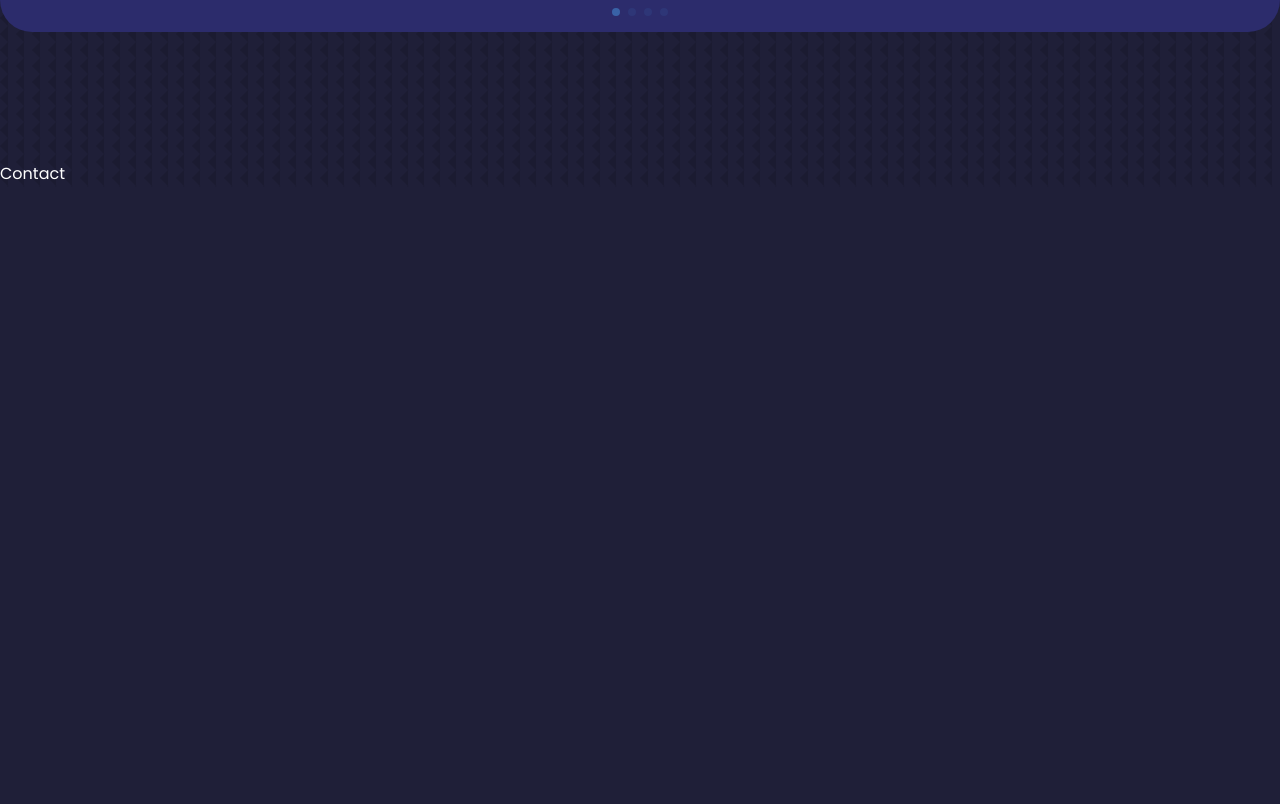
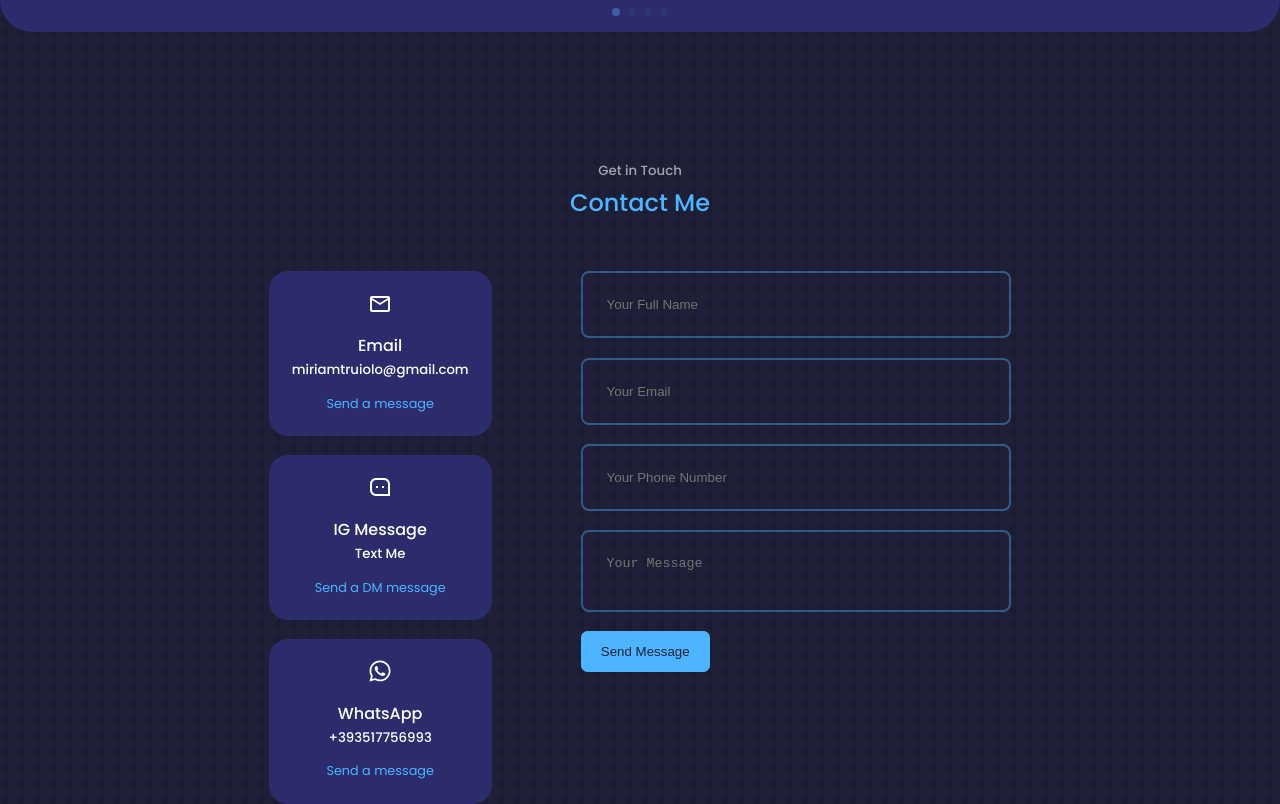
Before and after one commit to miriamtruiolo/react-mary-portfolio, a React (Create React App) app: page / in a window 1280 px wide. Shown: the part 4390-5194 px from the top of the page. Before the commit the page ends 4577 px from the top, so only its background shows below. Built offline with nearby package versions, Linux system fonts and the light colour scheme.

Commit message:
feat contact section + css

```diff
--- a/src/components/contact/Contact.jsx
+++ b/src/components/contact/Contact.jsx
@@ -1,10 +1,73 @@
-import React from 'react'
-import './contact.css'
+import React from "react";
+import "./contact.css";
+import { MdOutlineEmail } from "react-icons/md";
+import { RiMessage3Line } from "react-icons/ri";
+import { FaWhatsapp } from "react-icons/fa";
 
 const Contact = () => {
   return (
-    <section id='contact'>Contact</section>
-  )
-}
+    <section id="contact">
+      <h5>Get in Touch</h5>
+      <h2>Contact Me</h2>
 
-export default Contact
+      <div className="container contact_container">
+        {/* CONTACT OPTION SECTION */}
+        <div className="contact_options">
+          <article className="contact_option">
+            <MdOutlineEmail className="contact_option-icon"/>
+            <h4>Email</h4>
+            <h5>miriamtruiolo@gmail.com</h5>
+            <a href="mailto:miriamtruiolo@gmail.com" target="_blank">
+              Send a message
+            </a>
+          </article>
+          <article className="contact_option">
+            <RiMessage3Line className="contact_option-icon" />
+            <h4>IG Message</h4>
+            <h5>Text Me</h5>
+            {/*Lui nel video il link lo ha fatto così: href:'https://m.me/e qui ci ha messo l'ultima parte del link di fb.
+            Visto che io lo sto facendo con IG credo sia giusto ma va testato.' */}
+            <a href="https://www.instagram.com/miriamtruiolo/" target="_blank">
+              Send a DM message
+            </a>
+          </article>
+          <article className="contact_option">
+            <FaWhatsapp className="contact_option-icon"/>
+            <h4>WhatsApp</h4>
+            <h5>+393517756993</h5>
+            <a href="https://api.whatsapp.com/send?phone=393517756993" target="_blank" >
+              Send a message
+            </a>
+          </article>
+        </div>
+        {/* CONTACT FORM SECTION */}
+        <form action="">
+          <input
+            type="text"
+            name="name"
+            placeholder="Your Full Name"
+            required
+          />
+          <input type="email" name="email" placeholder="Your Email" required />
+          <input
+            type="number"
+            name="number"
+            placeholder="Your Phone Number"
+            required
+          />
+          <textarea
+            type="message"
+            row="7"
+            placeholder="Your Message"
+            required
+          ></textarea>
+          <button type="submit" className="btn btn-primary">
+            Send Message
+          </button>
+        </form>
+      </div>
+    </section>
+  );
+};
+
+export default Contact;
--- a/src/components/contact/contact.css
+++ b/src/components/contact/contact.css
@@ -0,0 +1,71 @@
+.container.contact_container {
+    width: 58%;
+    display: grid;
+    grid-template-columns: 30% 58%;
+    gap: 12%;
+}
+
+.contact_options {
+    display: flex;
+    flex-direction: column;
+    gap: 1.2rem;
+}
+
+.contact_option{
+    background: var(--color-bg-variant);
+    padding: 1.2rem;
+    border-radius: 1.2rem;
+    text-align: center;
+    border: 1px solid transparent;
+    transition: var(--transiction);
+}
+
+.contact_option:hover {
+    background: transparent;
+    border-color: var(--color-primary-variant);
+}
+
+.contact_option-icon {
+    font-size: 1.5rem;
+    margin-bottom: 0.5rem;
+}
+
+.contact_option a {
+    margin-top: 0.7rem;
+    display: inline-block;
+    font-size: 0.8rem;
+}
+
+/* Form Contact*/
+
+form {
+    display: flex;
+    flex-direction: column;
+    gap: 1.2rem;
+}
+
+input, textarea {
+    width: 100%;
+    padding: 1.5rem;
+    border-radius: 0.5rem;
+    background: transparent;
+    border: 2px solid var(--color-primary-variant);
+    resize: none;
+    color: var(--color-white);
+}
+
+/* ========MEDIA QUEDIES (MEDIUM DEVIDCES)====== */
+@media screen and (max-width: 1024px) {
+    .container.contact_container {
+        grid-template-columns: 1fr;
+        gap: 2rem;
+    }
+}
+
+ /* ========MEDIA QUEDIES (SMALL DEVIDCES)====== */
+ @media screen and (max-width: 600px) {
+    .container.contact_container {
+        grid-template-columns: 1fr;
+        width: var(--container-width-sm);
+    }
+}
--- a/src/components/testimonials/testimonials.jsx
+++ b/src/components/testimonials/testimonials.jsx
@@ -66,5 +66,4 @@
     </section>
   );
 };
-
 export default testimonials;
```
